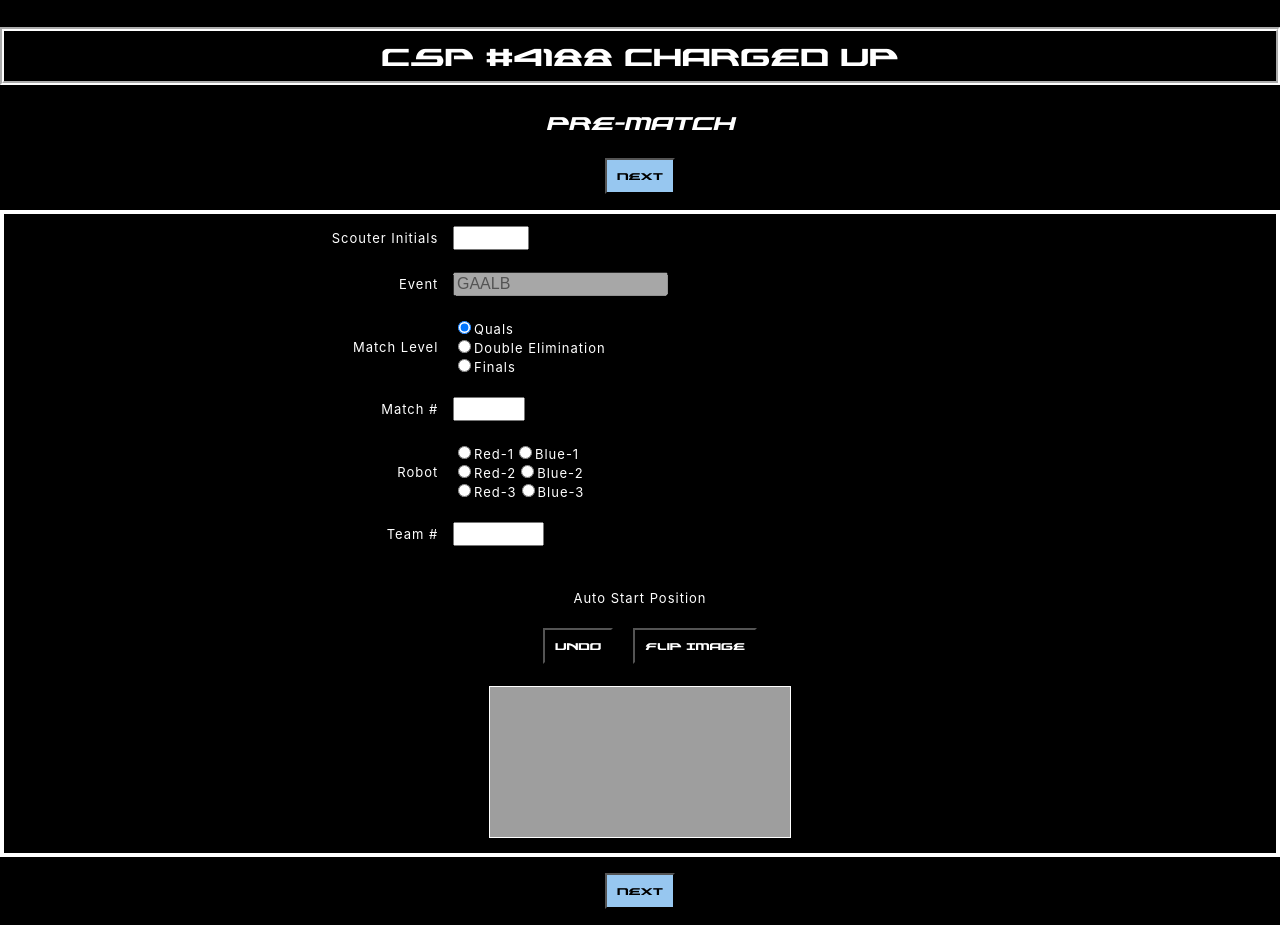
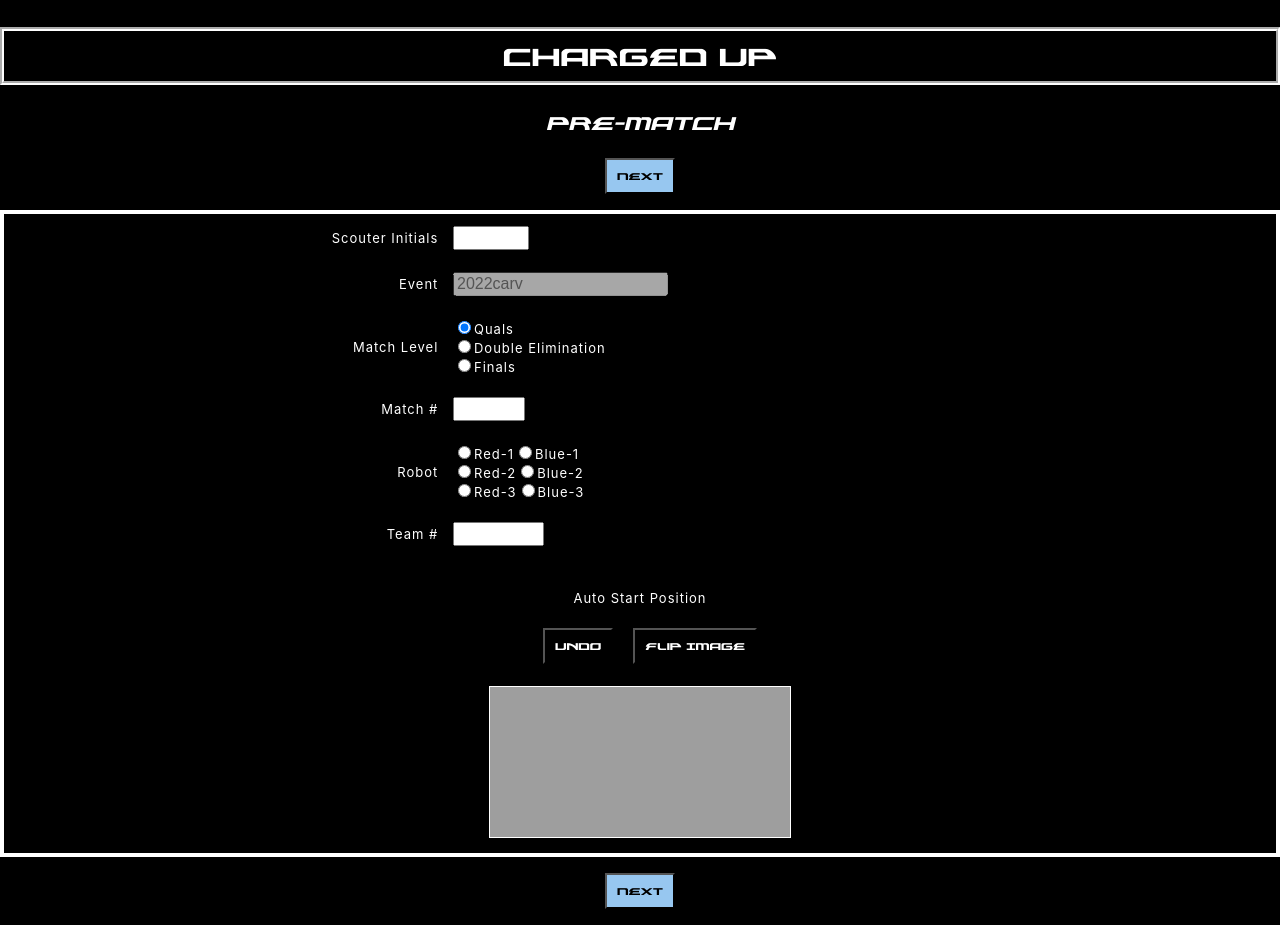
Before and after one commit to PWNAGERobotics/ScoutingPASS, a plain HTML site: page index.html in a window 1280 px wide. Drawn offline with Linux system fonts and the light colour scheme; no server answers.

Commit message:
Update index.html

```diff
--- a/index.html
+++ b/index.html
@@ -9,7 +9,7 @@
 		<script src="resources/js/TBAInterface.js"></script>
 		<script src="resources/js/googleSheets.js"></script>
 		<script src="resources/js/scoutingPASS.js"></script>
-		<script src="2023/CU_config.js"></script>
+		<script src="2023/CU_GS_config.js"></script>
 		<link rel="stylesheet" href="resources/css/scoutingPASS.css">
 	</head>
 
```
